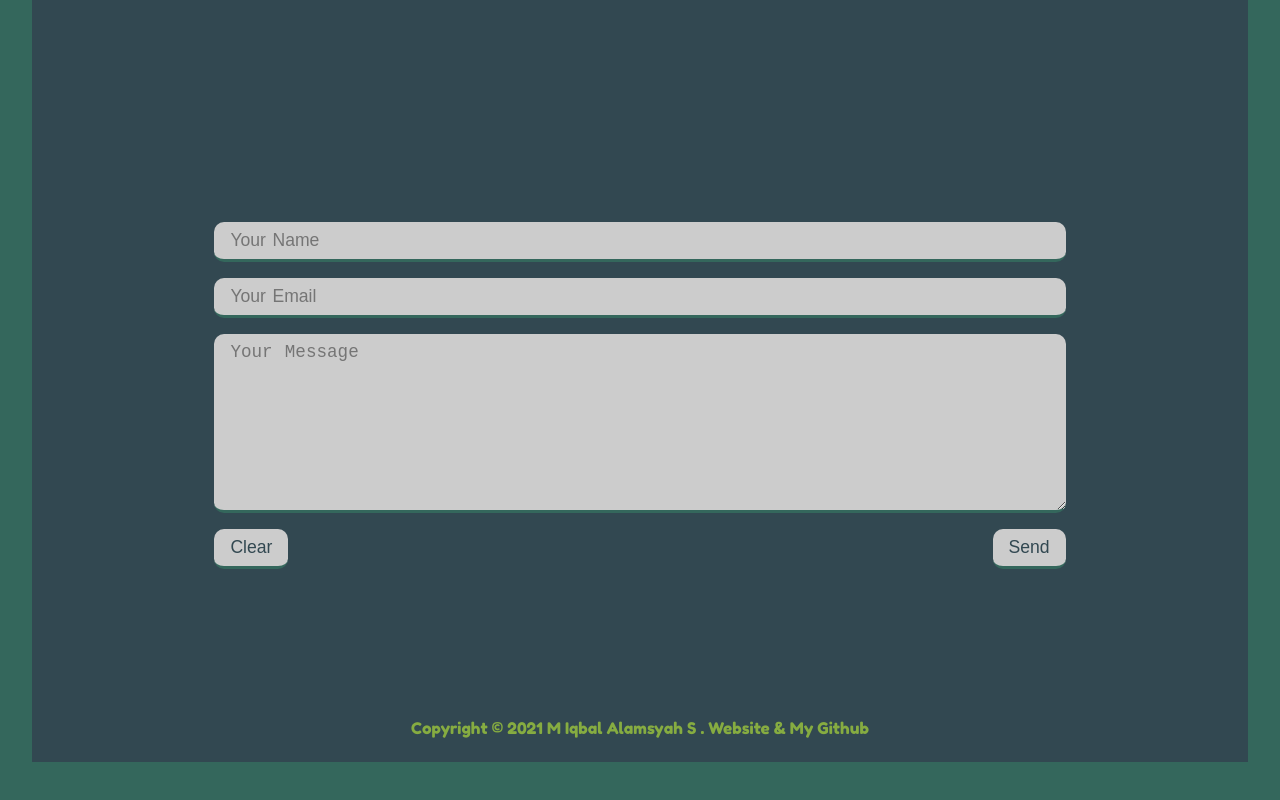
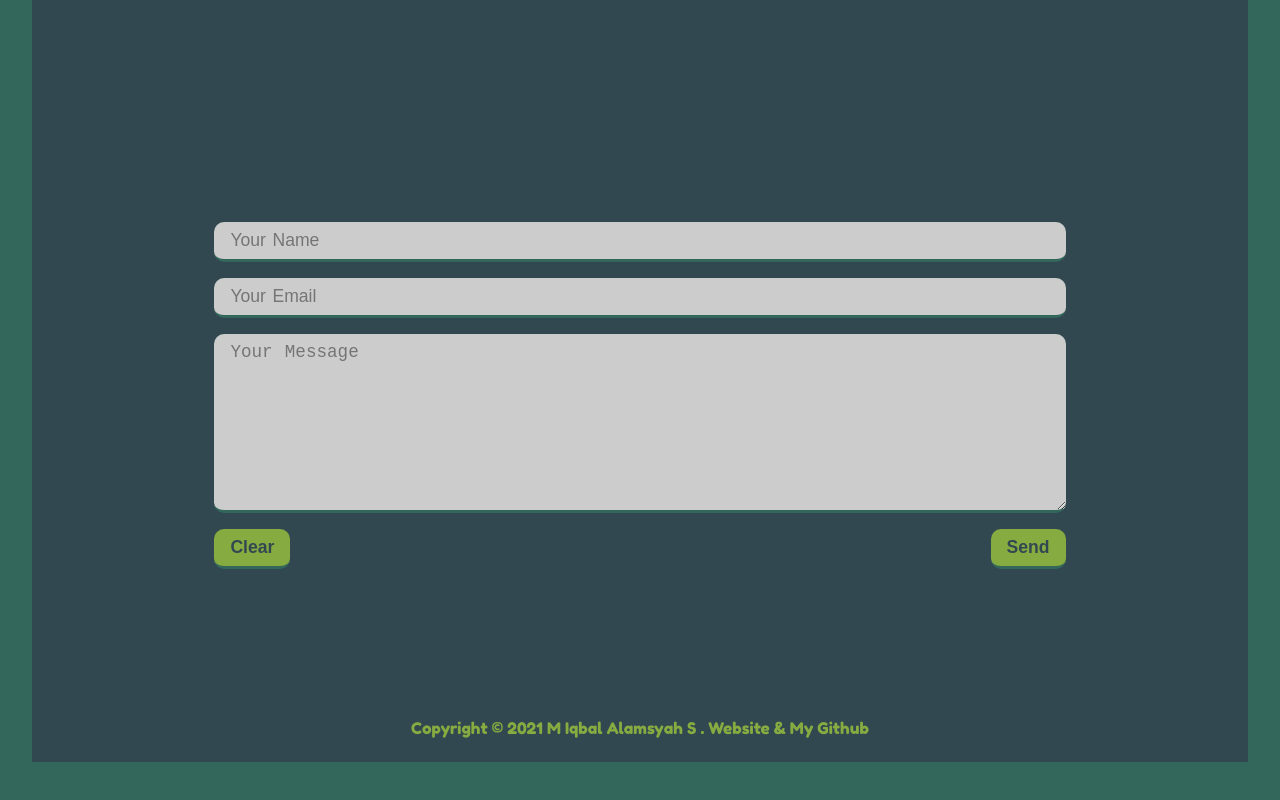
Before and after one commit to Iqbal090202/portofolio, a plain HTML site: page index.html in a window 1280 px wide. Shown: the part 3421-4221 px from the top of the page. Drawn offline with Linux system fonts and the light colour scheme.

Commit message:
mengubah btn kontak

```diff
--- a/css/style.css
+++ b/css/style.css
@@ -404,10 +404,6 @@ body::-webkit-scrollbar-thumb {
     justify-content: space-between;
 }
 
-#btnsubres input {
-    cursor: pointer;
-}
-
 input, textarea {
     margin-top: .5rem;
     margin-bottom: .5rem;
@@ -425,6 +421,12 @@ input, textarea {
     max-width: 100%;
 }
 
+#btnsubres input {
+    cursor: pointer;
+    background-color: #86ac41;
+    font-weight: bold;
+}
+
 .footer {
     display: flex;
     align-items: center;
```
